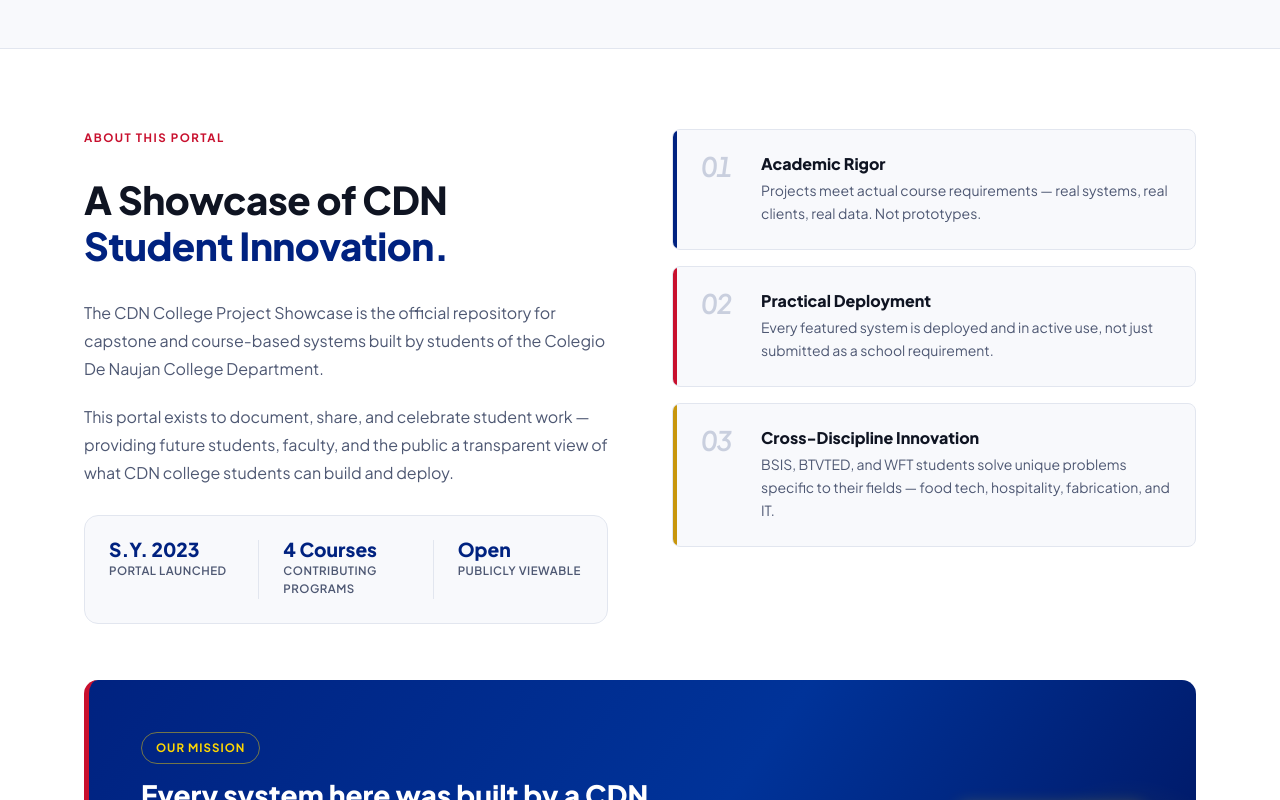
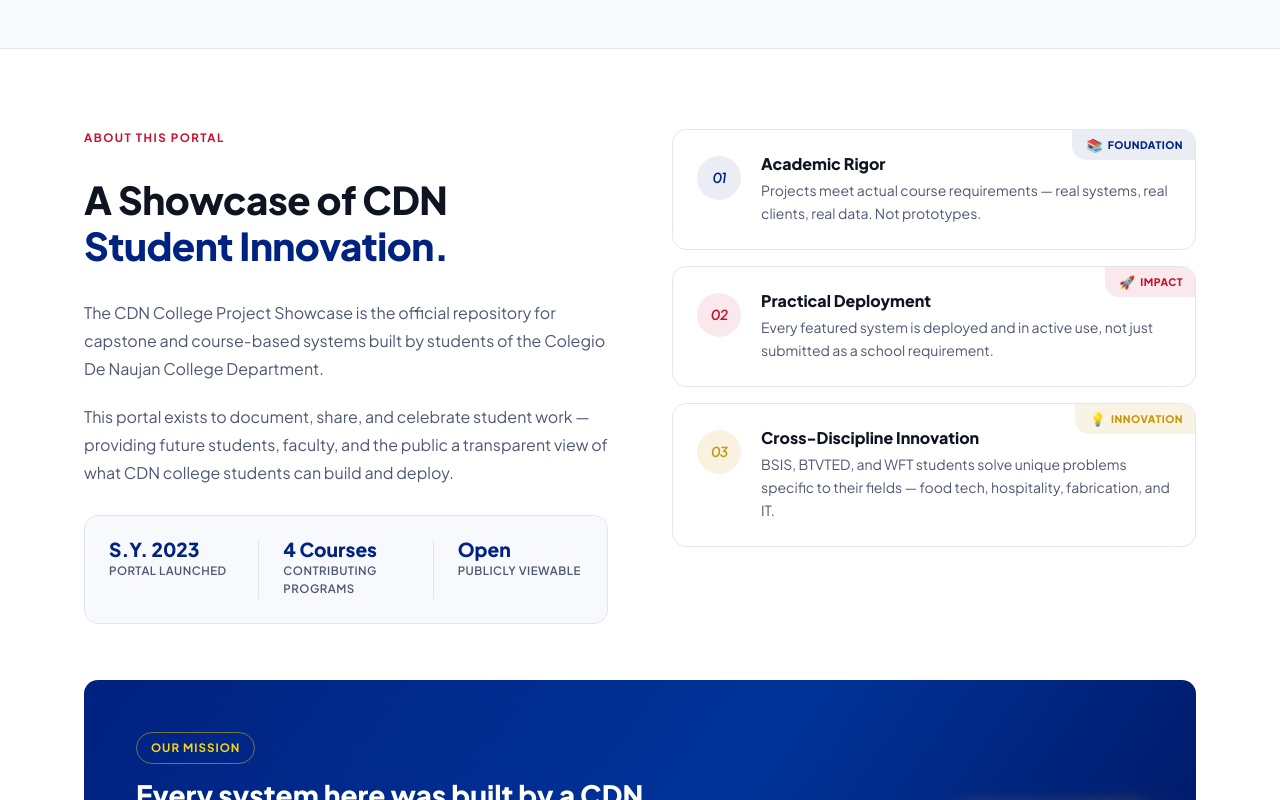
Before and after one commit to Juuwuwmyr/E-CDN, a React (Vite) app in the folder colegio-de-naujan/: page / in a window 1280 px wide. Shown: the part 2500-3300 px from the top of the page. Built offline with nearby package versions, Linux system fonts and the light colour scheme.

Commit message:
feat: implement Hero, About, and Footer components with associated styles

```diff
--- a/colegio-de-naujan/src/components/About/About.jsx
+++ b/colegio-de-naujan/src/components/About/About.jsx
@@ -5,18 +5,24 @@ const About = () => {
     {
       num: '01',
       color: 'blue',
+      icon: '📚',
+      label: 'Foundation',
       title: 'Academic Rigor',
       desc: 'Projects meet actual course requirements — real systems, real clients, real data. Not prototypes.',
     },
     {
       num: '02',
       color: 'red',
+      icon: '🚀',
+      label: 'Impact',
       title: 'Practical Deployment',
       desc: 'Every featured system is deployed and in active use, not just submitted as a school requirement.',
     },
     {
       num: '03',
       color: 'gold',
+      icon: '💡',
+      label: 'Innovation',
       title: 'Cross-Discipline Innovation',
       desc: 'BSIS, BTVTED, and WFT students solve unique problems specific to their fields — food tech, hospitality, fabrication, and IT.',
     },
@@ -65,11 +71,24 @@ const About = () => {
             </div>
           </div>
 
-          {/* Right — pillars */}
+          {/* Right — pillar cards */}
           <div className="about-right">
             {pillars.map((p, i) => (
-              <div key={i} className={`pillar-card pillar-${p.color} scroll-animate from-right stagger-${i + 1}`}>
-                <div className="pillar-num">{p.num}</div>
+              <div
+                key={i}
+                className={`pillar-card pillar-${p.color} scroll-animate from-right stagger-${i + 1}`}
+              >
+                {/* Corner tag — like a classroom label tied on */}
+                <div className={`pillar-tag pillar-tag-${p.color}`}>
+                  <span className="pillar-tag-icon">{p.icon}</span>
+                  <span className="pillar-tag-label">{p.label}</span>
+                </div>
+
+                {/* Number badge */}
+                <div className={`pillar-num-badge pillar-badge-${p.color}`}>
+                  {p.num}
+                </div>
+
                 <div className="pillar-body">
                   <h3 className="pillar-title">{p.title}</h3>
                   <p className="pillar-desc">{p.desc}</p>
--- a/colegio-de-naujan/src/components/Footer/Footer.jsx
+++ b/colegio-de-naujan/src/components/Footer/Footer.jsx
@@ -6,22 +6,7 @@ const Footer = () => {
 
   return (
     <>
-      {/* ── Submit CTA Band ── */}
-      <div className="footer-cta-band" id="submit">
-        <div className="container footer-cta-inner scroll-animate">
-          <div className="footer-cta-text">
-            <h2>Have a Project to Showcase?</h2>
-            <p>
-              CDN college students can submit their deployed systems for review
-              and publication on this portal.
-            </p>
-          </div>
-          <div className="footer-cta-actions">
-            <button className="btn-cta-white">Submit a Project</button>
-            <button className="btn-cta-outline">View Guidelines</button>
-          </div>
-        </div>
-      </div>
+
 
       {/* ── Main Footer ── */}
       <footer className="footer" id="contact">
--- a/colegio-de-naujan/src/components/Hero/Hero.jsx
+++ b/colegio-de-naujan/src/components/Hero/Hero.jsx
@@ -15,7 +15,7 @@ const Hero = ({ onLoginClick }) => {
       <div className="container hero-inner">
 
         {/* ── LEFT ── */}
-        <div className="hero-left fade-in">
+        <div className="hero-left scroll-animate from-left">
           <div className="hero-eyebrow">
             <span className="eyebrow-dot" />
             CDN College — BSIS Project Portal
@@ -51,7 +51,7 @@ const Hero = ({ onLoginClick }) => {
         </div>
 
         {/* ── RIGHT ── */}
-        <div className="hero-right fade-in delay-200">
+        <div className="hero-right scroll-animate from-right">
           <div className="hero-card-stack">
             <div className="hero-img-frame">
               <img
--- a/colegio-de-naujan/src/styles/About.css
+++ b/colegio-de-naujan/src/styles/About.css
@@ -82,44 +82,62 @@
   display: flex;
   align-items: flex-start;
   gap: 1.25rem;
-  padding: 1.5rem 1.5rem 1.5rem 1.75rem;
-  border-radius: var(--radius-md);
+  padding: 1.5rem 1.5rem 1.5rem 1.5rem;
+  border-radius: var(--radius-lg);
   border: 1.5px solid var(--gray-200);
-  background: var(--gray-50);
-  transition: box-shadow 0.22s, transform 0.22s, border-color 0.22s;
+  background: #fff;
+  transition: box-shadow 0.22s, transform 0.22s;
   position: relative;
   overflow: hidden;
 }
 
-/* left accent strip on pillar cards */
-.pillar-card::before {
-  content: '';
-  position: absolute;
-  left: 0; top: 0; bottom: 0;
-  width: 4px;
-  border-radius: 0 2px 2px 0;
+.pillar-card:hover {
+  box-shadow: 0 8px 24px rgba(0,0,0,0.08);
+  transform: translateX(4px);
 }
 
-.pillar-blue::before { background: var(--primary-blue); }
-.pillar-red::before  { background: var(--primary-red);  }
-.pillar-gold::before { background: var(--gold-dark);    }
-
-.pillar-card:hover {
-  box-shadow: 0 6px 20px rgba(0,0,0,0.07);
-  transform: translateX(3px);
-  border-color: var(--gray-300);
+/* ── Corner tag (the "tali" / classroom label) ── */
+.pillar-tag {
+  position: absolute;
+  top: 0;
+  right: 0;
+  display: flex;
+  align-items: center;
+  gap: 0.3rem;
+  padding: 0.3rem 0.75rem 0.3rem 0.9rem;
+  border-radius: 0 var(--radius-lg) 0 var(--radius-lg);
+  font-size: 0.65rem;
+  font-weight: 800;
+  letter-spacing: 0.5px;
+  text-transform: uppercase;
 }
 
-.pillar-num {
-  font-size: 1.6rem;
+.pillar-tag-icon { font-size: 0.8rem; }
+
+.pillar-tag-blue  { background: rgba(0,34,128,0.08);  color: var(--primary-blue); }
+.pillar-tag-red   { background: rgba(200,16,46,0.09);  color: var(--primary-red);  }
+.pillar-tag-gold  { background: rgba(200,150,12,0.11); color: var(--gold-dark);    }
+
+/* ── Number badge (circular) ── */
+.pillar-num-badge {
+  width: 44px;
+  height: 44px;
+  border-radius: 50%;
+  display: flex;
+  align-items: center;
+  justify-content: center;
+  font-size: 0.82rem;
   font-weight: 900;
-  color: var(--gray-300);
-  line-height: 1;
+  font-style: italic;
   flex-shrink: 0;
-  font-variant-numeric: tabular-nums;
-  min-width: 2.5rem;
-  font-style: italic;
+  letter-spacing: -0.5px;
+  margin-top: 0.1rem;
 }
+
+.pillar-badge-blue { background: rgba(0,34,128,0.08);  color: var(--primary-blue); }
+.pillar-badge-red  { background: rgba(200,16,46,0.09);  color: var(--primary-red);  }
+.pillar-badge-gold { background: rgba(200,150,12,0.12); color: var(--gold-dark);    }
+
 
 .pillar-body { display: flex; flex-direction: column; gap: 0.35rem; }
 
@@ -148,7 +166,7 @@
   gap: 3rem;
   overflow: hidden;
   position: relative;
-  border-left: 5px solid var(--primary-red);
+
 }
 
 .about-banner::after {
```
